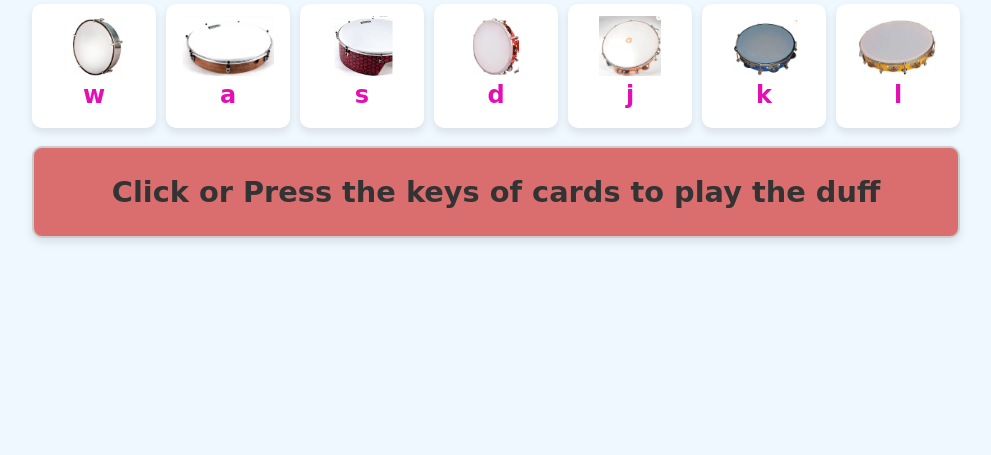
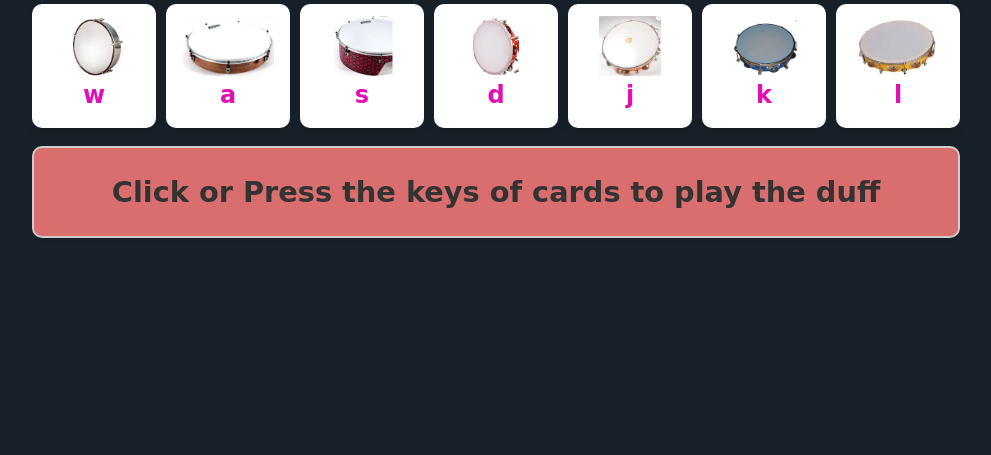
Before and after one commit to Sarwat-khan/playDuff, a plain HTML site: page PlayDuff/index.html in a window 1280 px wide. Shown: the part 345-800 px from the top of the page, without its empty margins (144-1135 px from the left). Drawn offline with Linux system fonts and the light colour scheme.

Commit message:
style.css

```diff
--- a/PlayDuff/style.css
+++ b/PlayDuff/style.css
@@ -1,6 +1,6 @@
 body {
     font-family: 'Arial', sans-serif;
-    background-color: #f0f8ff;
+    background-color:#182129;
     display: flex;
     justify-content: center;
     align-items: center;
```
